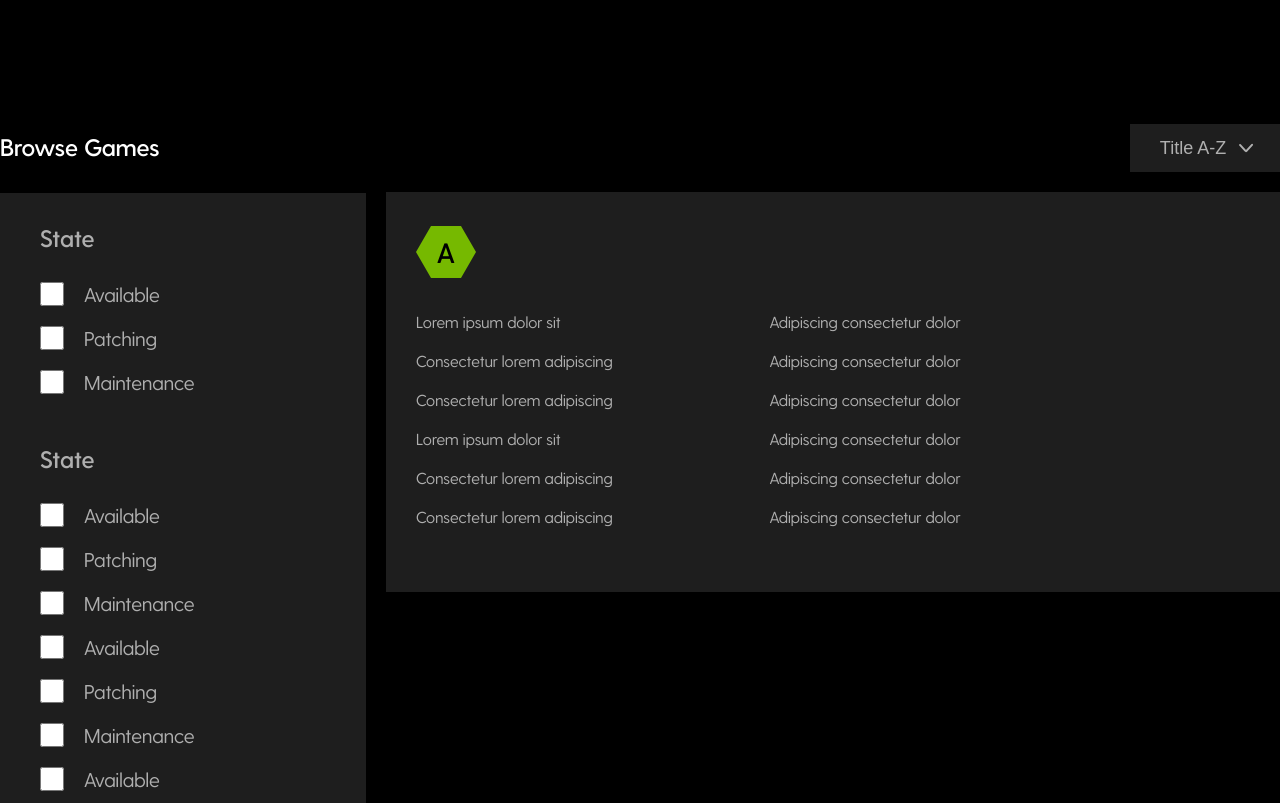
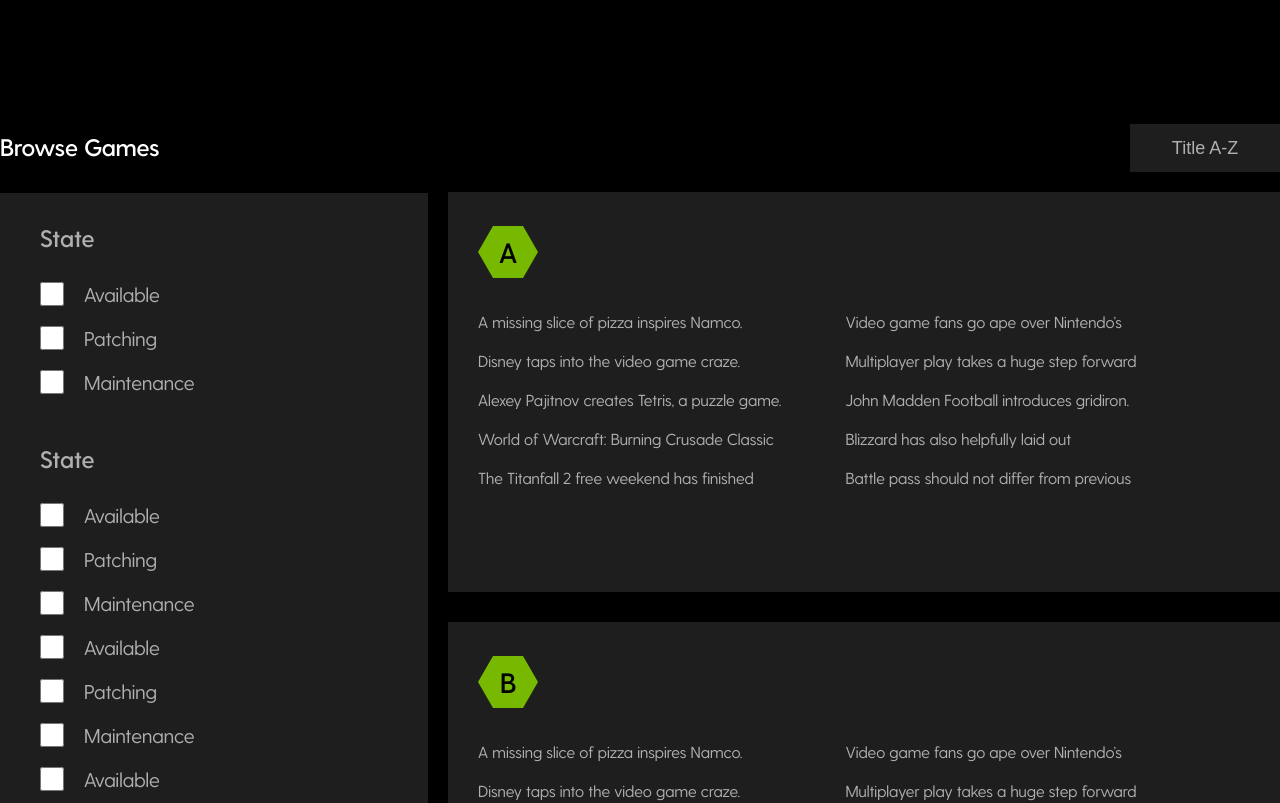
Before and after one commit to emrerdem1/gameforge, a React (Create React App) app: page / in a window 1280 px wide. Shown: the part 420-1223 px from the top of the page. Built offline with nearby package versions, Linux system fonts and the light colour scheme.

Commit message:
Save changes

```diff
--- a/src/components/BrowseSection.scss
+++ b/src/components/BrowseSection.scss
@@ -18,7 +18,7 @@ $inlineGutter: 20px;
     flex-direction: column;
     gap: 32px;
     flex-grow: 1;
-    width: 80%;
+    width: 30%;
     padding-top: 8px;
 
     .option-list {
@@ -61,7 +61,7 @@ $inlineGutter: 20px;
   }
 
   .games {
-    flex-grow: 2;
+    width: 65%;
     display: flex;
     flex-direction: column;
     gap: 20px;
@@ -79,6 +79,8 @@ $inlineGutter: 20px;
         display: flex;
         justify-content: center;
         align-items: center;
+        flex-direction: column;
+        position: relative;
 
         img {
           width: 24px;
@@ -89,19 +91,37 @@ $inlineGutter: 20px;
         border: none;
         background: transparent;
         height: 100%;
-        color: $greyish;
+        color: #afafaf;
         font-size: 18px;
         padding: 0 8px;
+        width: 100%;
+        cursor: pointer;
       }
 
-      &-items {
-        display: none;
+      .dropdown-options {
+        position: absolute;
+        width: 150px;
+        background-color: $secondaryColor;
+        top: 49px;
+        -webkit-box-shadow: -10px 11px 15px -3px rgba(0, 0, 0, 0.71);
+        -moz-box-shadow: -10px 11px 15px -3px rgba(0, 0, 0, 0.71);
+        box-shadow: -10px 11px 15px -3px rgba(0, 0, 0, 0.71);
+
+        .dropdown-button {
+          height: 50px;
+        }
+      }
+
+      // Only active dropdown option should be highlighted.
+      .highlightText {
+        color: white;
       }
     }
 
     .game-list {
       display: flex;
       flex-direction: column;
+      gap: 30px;
 
       &--item {
         min-height: 400px;
@@ -141,7 +161,7 @@ $inlineGutter: 20px;
           flex-wrap: wrap;
 
           p {
-            width: 40%;
+            width: 45%;
             color: $greyish;
           }
         }
--- a/src/components/BrowseSection.tsx
+++ b/src/components/BrowseSection.tsx
@@ -1,9 +1,28 @@
-import React from 'react';
+import React, { useState } from 'react';
 import './BrowseSection.scss';
-import COLLAPSE_ICON from '../assets/media/collapse-arrow.svg';
 import POLYGON from '../assets/media/polygon.png';
 
+const SortingType = {
+  ascending: 'ASCENDING',
+  descending: 'DESCENDING',
+};
+
 export const BrowseSection: React.FC = () => {
+  const [dropdownSelection, setDropdownSelection] = useState<string>(
+    SortingType.ascending
+  );
+  const [isDropdownShown, setIsDropdownShown] = useState<boolean>(false);
+
+  const handleDropdownSelection = (sortingType: string): void => {
+    setIsDropdownShown(false);
+    setDropdownSelection(sortingType);
+  };
+
+  const sortingButtonText =
+    dropdownSelection === SortingType.ascending ? 'Title A-Z' : 'Title Z-A';
+
+  const gameListItems = generateMultipleGameList();
+
   return (
     <div className="browse-container">
       <div className="filters">
@@ -100,37 +119,82 @@ export const BrowseSection: React.FC = () => {
       <div className="games">
         <div className="dropdown">
           <div className="button-wrapper">
-            <button className="dropdown-button">Title A-Z</button>
-            <img src={COLLAPSE_ICON} alt="collapse icon" />
+            <button
+              className="dropdown-button"
+              onClick={() => setIsDropdownShown(!isDropdownShown)}
+            >
+              {sortingButtonText}
+            </button>
+            {isDropdownShown && (
+              <div className="dropdown-options">
+                <button
+                  className={`dropdown-button ${
+                    dropdownSelection === SortingType.ascending
+                      ? 'highlightText'
+                      : ''
+                  }`}
+                  onClick={() => handleDropdownSelection(SortingType.ascending)}
+                >
+                  Title A-Z
+                </button>
+                <button
+                  className={`dropdown-button ${
+                    dropdownSelection === SortingType.descending
+                      ? 'highlightText'
+                      : ''
+                  }`}
+                  onClick={() =>
+                    handleDropdownSelection(SortingType.descending)
+                  }
+                >
+                  Title Z-A
+                </button>
               </div>
-          <div className="dropdown-items">
-            <a href="#">Title A-Z</a>
-            <a href="#">Title Z-A</a>
+            )}
           </div>
         </div>
         <div className="game-list">
-          <div className="game-list--item">
+          {gameListItems.map((game, idx) => (
+            <div key={game.letter + idx} className="game-list--item">
               <div className="game-list--item_letter">
-              <span>A</span>
+                <span>{game.letter}</span>
                 <img src={POLYGON} alt="green polygon" />
               </div>
               <div className="game-list--item_bullets">
-              <p>Lorem ipsum dolor sit</p>
-              <p>Adipiscing consectetur dolor</p>
-              <p>Consectetur lorem adipiscing</p>
-              <p>Adipiscing consectetur dolor</p>
-              <p>Consectetur lorem adipiscing</p>
-              <p>Adipiscing consectetur dolor</p>
-              <p>Lorem ipsum dolor sit</p>
-              <p>Adipiscing consectetur dolor</p>
-              <p>Consectetur lorem adipiscing</p>
-              <p>Adipiscing consectetur dolor</p>
-              <p>Consectetur lorem adipiscing</p>
-              <p>Adipiscing consectetur dolor</p>
+                {game.bullets.map((bullet) => (
+                  <p>{bullet}</p>
+                ))}
               </div>
             </div>
+          ))}
         </div>
       </div>
     </div>
   );
 };
+
+const GAME_LIST_LETTERS = ['A', 'B', 'C', 'D', 'E'];
+const RANDOM_BULLET_POINTS = [
+  'A missing slice of pizza inspires Namco.',
+  'Video game fans go ape over Nintendo’s',
+  'Disney taps into the video game craze.',
+  'Multiplayer play takes a huge step forward',
+  'Alexey Pajitnov creates Tetris, a puzzle game.',
+  'John Madden Football introduces gridiron.',
+  'World of Warcraft: Burning Crusade Classic',
+  'Blizzard has also helpfully laid out',
+  'The Titanfall 2 free weekend has finished',
+  'Battle pass should not differ from previous',
+];
+
+interface MultiGameListSpec {
+  letter: string;
+  bullets: string[];
+}
+/// Make a random distributed bullets points to make them look good.
+const generateMultipleGameList = (): MultiGameListSpec[] => {
+  return GAME_LIST_LETTERS.map((letter) => ({
+    letter,
+    bullets: RANDOM_BULLET_POINTS,
+  }));
+};
--- a/src/components/HeroSection.tsx
+++ b/src/components/HeroSection.tsx
@@ -58,6 +58,7 @@ export const HeroSection: React.FC = (): JSX.Element => {
               <a
                 className="search--bar__close"
                 onClick={() => setSearchInput('')}
+                href="#"
               >
                 <img
                   className="search--bar__close-icon"
```
Lines whose indentation alone changed are shown as unchanged.
